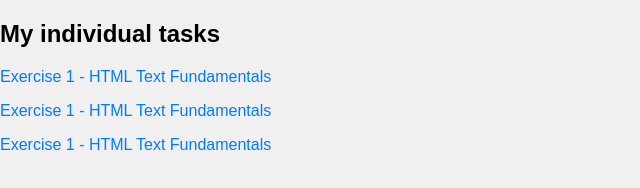
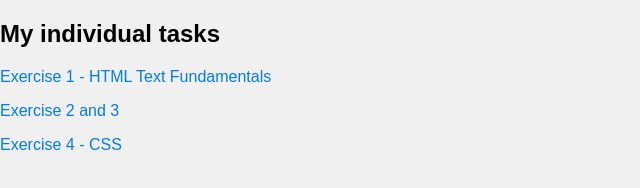
Before and after one commit to streetlamped/web-dev, a plain HTML site: page index.html in a window 1280 px wide. Shown: the whole page, without its empty margins (0-640 px from the left). Drawn offline with Linux system fonts and the light colour scheme.

Commit message:
changing names to correct ones

```diff
--- a/index.html
+++ b/index.html
@@ -7,8 +7,8 @@
  <body>
         <h2>My individual tasks</h2>
     <p><a href="exercise1.html">Exercise 1 - HTML Text Fundamentals</a></p>
-    <p><a href="exercise2.html">Exercise 1 - HTML Text Fundamentals</a></p>
-    <p><a href="exercise4.html">Exercise 1 - HTML Text Fundamentals</a></p>
+    <p><a href="exercise2.html">Exercise 2 and 3</a></p>
+    <p><a href="exercise4.html">Exercise 4 - CSS</a></p>
 
  </body>
 </html>
```
